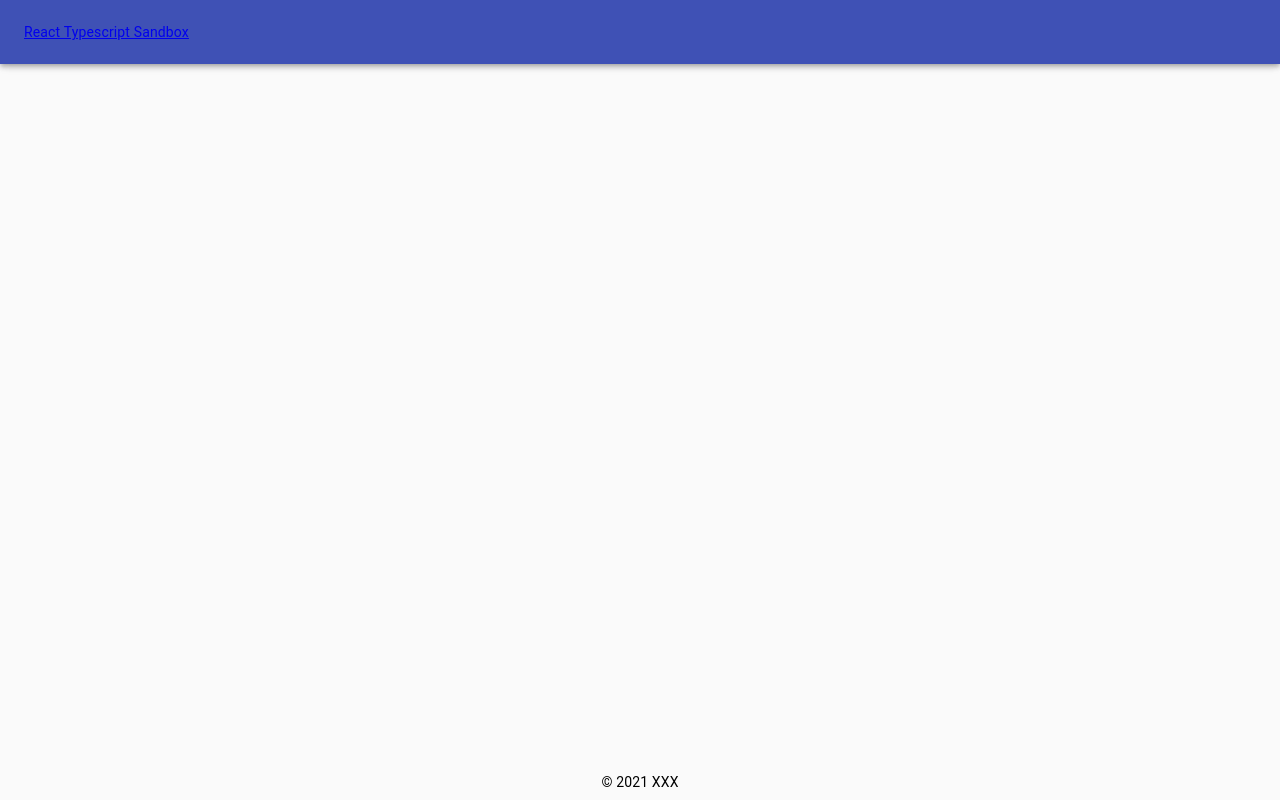
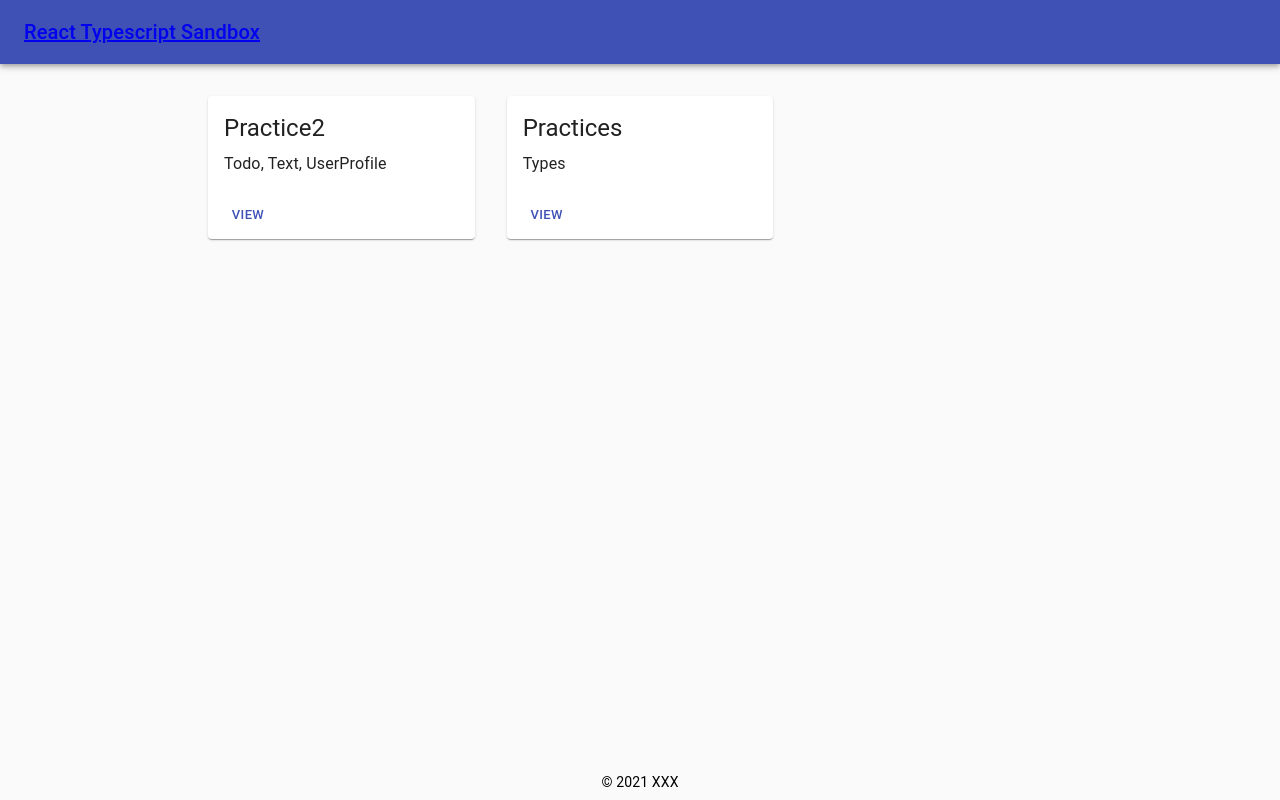
Before and after one commit to tayutaedomo/react-typescript-sandbox, a React (Create React App) app: page / in a window 1280 px wide. Built offline with nearby package versions, Linux system fonts and the light colour scheme.

Commit message:
add: Home contents

```diff
--- a/src/components/home/Home.tsx
+++ b/src/components/home/Home.tsx
@@ -1,8 +1,56 @@
 import React from 'react';
-import { Container } from '@material-ui/core';
+import { Container, Grid, makeStyles } from '@material-ui/core';
+
+import HomeCard from './HomeCard';
+import { HomeCardType } from '../../types/homeCard';
+
+const useStyles = makeStyles((theme) => ({
+  cardGrid: {
+    paddingTop: theme.spacing(4),
+    paddingBottom: theme.spacing(4),
+  },
+}));
 
 const Home = () => {
-  return <Container maxWidth="md">Home</Container>;
+  const classes = useStyles();
+
+  const renderCard = (card: HomeCardType) => {
+    return (
+      <Grid item xs={12} sm={6} md={4} key={card.to}>
+        <HomeCard
+          headline={card.headline}
+          content={card.content}
+          to={card.to}
+        />
+      </Grid>
+    );
+  };
+
+  return (
+    <Container className={classes.cardGrid} maxWidth="md">
+      <Grid container spacing={4}>
+        {cards
+          .slice()
+          .reverse()
+          .map((card) => {
+            return renderCard(card);
+          })}
+      </Grid>
+    </Container>
+  );
 };
 
+const cards: Array<HomeCardType> = [
+  {
+    headline: 'Practices',
+    content: 'Types',
+    to: '/practices',
+  },
+  {
+    headline: 'Practice2',
+    content: 'Todo, Text, UserProfile',
+    to: '/practice2',
+  },
+];
+
 export default Home;
--- /dev/null
+++ b/src/components/home/HomeCard.tsx
@@ -0,0 +1,47 @@
+import React, { VFC } from 'react';
+import { Link } from 'react-router-dom';
+import { makeStyles } from '@material-ui/core/styles';
+import Card from '@material-ui/core/Card';
+import CardContent from '@material-ui/core/CardContent';
+import Typography from '@material-ui/core/Typography';
+import CardActions from '@material-ui/core/CardActions';
+import Button from '@material-ui/core/Button';
+
+const useStyles = makeStyles((theme) => ({
+  card: {
+    height: '100%',
+    display: 'flex',
+    flexDirection: 'column',
+  },
+  cardContent: {
+    flexGrow: 1,
+  },
+}));
+
+type Props = {
+  headline: string;
+  content: string;
+  to: string;
+};
+
+const HomeCard: VFC<Props> = (props) => {
+  const classes = useStyles();
+
+  return (
+    <Card className={classes.card}>
+      <CardContent className={classes.cardContent}>
+        <Typography gutterBottom variant="h5" component="h2">
+          {props.headline}
+        </Typography>
+        <Typography>{props.content}</Typography>
+      </CardContent>
+      <CardActions>
+        <Button size="small" color="primary" component={Link} to={props.to}>
+          View
+        </Button>
+      </CardActions>
+    </Card>
+  );
+};
+
+export default HomeCard;
--- a/src/components/layouts/DefaultLayout.tsx
+++ b/src/components/layouts/DefaultLayout.tsx
@@ -1,6 +1,6 @@
 import React, { ReactNode, VFC } from 'react';
 import { MuiThemeProvider, createMuiTheme } from '@material-ui/core/styles';
-import { CssBaseline } from '@material-ui/core';
+import { Container, CssBaseline } from '@material-ui/core';
 import Header from './Header';
 import Footer from './Footer';
 
@@ -17,7 +17,9 @@ const DefaultLayout: VFC<Props> = (props) => {
     <MuiThemeProvider theme={theme}>
       <CssBaseline />
       <Header />
-      {children}
+      <main>
+        <Container maxWidth="md">{children}</Container>
+      </main>
       <Footer />
     </MuiThemeProvider>
   );
--- a/src/components/layouts/Header.tsx
+++ b/src/components/layouts/Header.tsx
@@ -1,13 +1,15 @@
 import React from 'react';
 import { Link } from 'react-router-dom';
-import { AppBar, Toolbar } from '@material-ui/core';
+import { AppBar, Toolbar, Typography } from '@material-ui/core';
 
 const Header = () => {
   return (
     <header>
-      <AppBar>
+      <AppBar position="relative">
         <Toolbar>
-          <Link to="/">React Typescript Sandbox</Link>
+          <Typography variant="h6" color="inherit" noWrap>
+            <Link to="/">React Typescript Sandbox</Link>
+          </Typography>
         </Toolbar>
       </AppBar>
     </header>
--- /dev/null
+++ b/src/types/homeCard.ts
@@ -0,0 +1,5 @@
+export type HomeCardType = {
+  headline: string;
+  content: string;
+  to: string;
+};
```
